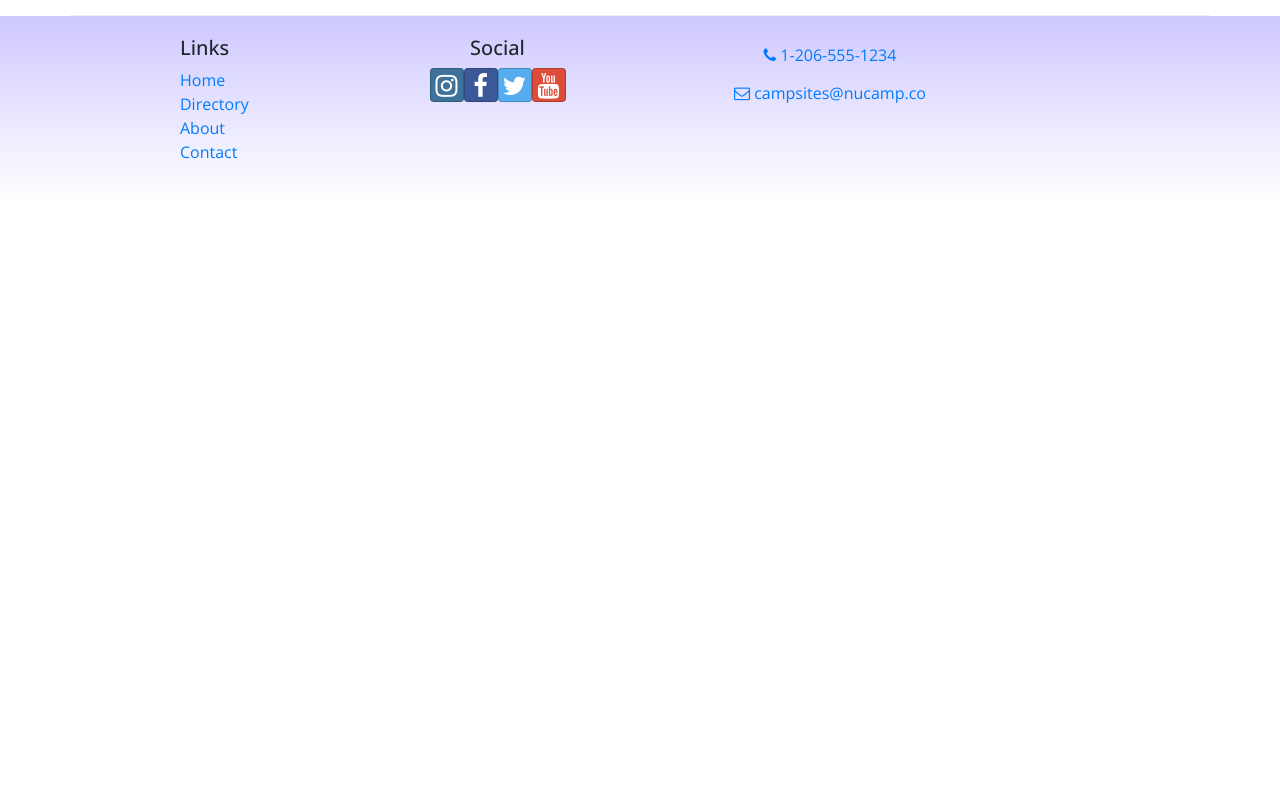
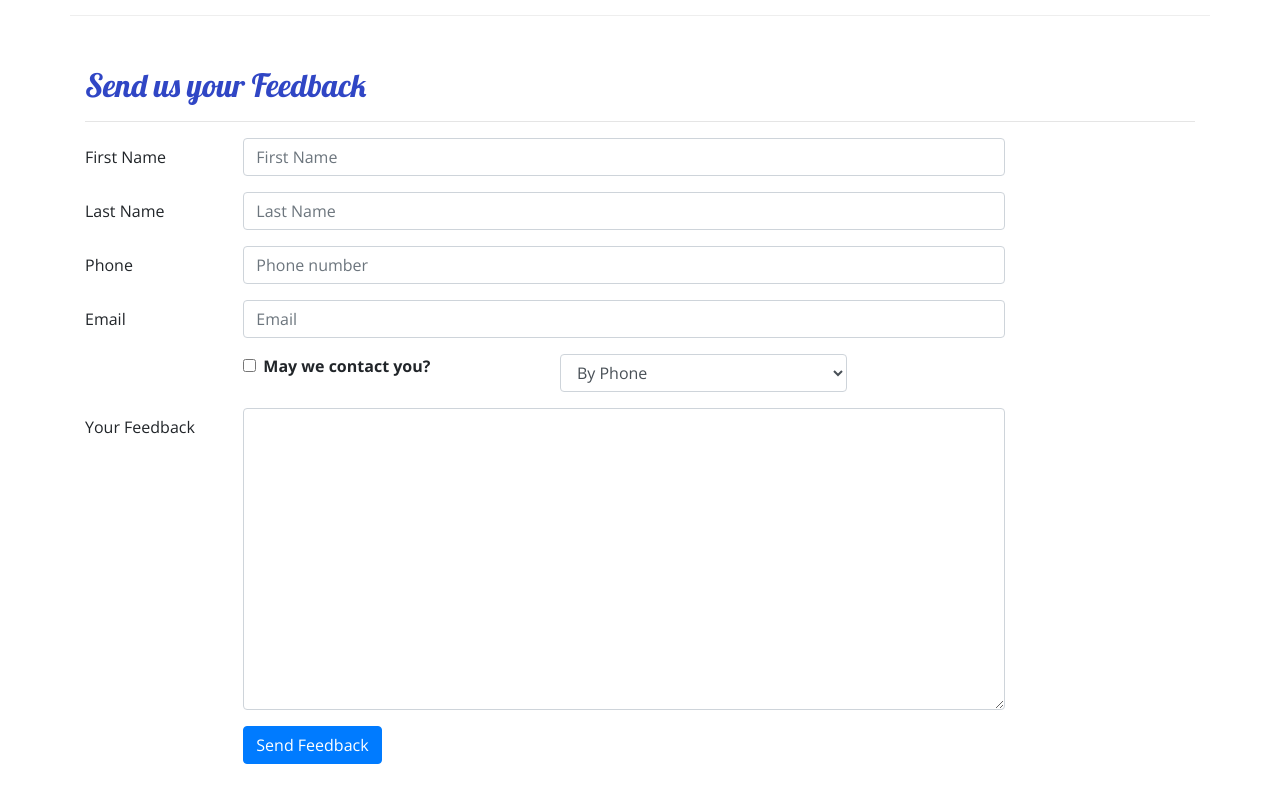
Before and after one commit to lancebierke/ReactNucampSite, a React (Create React App) app: page /contactus in a window 1280 px wide. Shown: the part 560-1360 px from the top of the page. Before the commit the page ends 800 px from the top, so only its background shows below. Built offline with nearby package versions, Linux system fonts and the light colour scheme.

Commit message:
Controlled Forms

```diff
--- /dev/null
+++ b/src/components/AboutComponent.js
@@ -0,0 +1,114 @@
+import React from "react";
+import {
+  Breadcrumb,
+  BreadcrumbItem,
+  Card,
+  CardBody,
+  CardHeader,
+  Media,
+} from "reactstrap";
+import { Link } from "react-router-dom";
+
+function RenderPartner({ partner }) {
+  if (partner) {
+    return (
+      <React.Fragment>
+        <Media object src={partner.image} alt={partner.name} width="150" />
+        <Media body className="ml-5 mb-4">
+          <Media heading>{partner.name}</Media>
+          {partner.description}
+        </Media>
+      </React.Fragment>
+    );
+  } else {
+    <div />;
+  }
+}
+
+function About(props) {
+  const partners = props.partners.map((partner) => {
+    return (
+      <Media tag="li" key={partner.id}>
+        <RenderPartner partner={partner} />
+      </Media>
+    );
+  });
+
+  return (
+    <div className="container">
+      <div className="row">
+        <div className="col">
+          <Breadcrumb>
+            <BreadcrumbItem>
+              <Link to="/home">Home</Link>
+            </BreadcrumbItem>
+            <BreadcrumbItem active>About Us</BreadcrumbItem>
+          </Breadcrumb>
+          <h2>About Us</h2>
+          <hr />
+        </div>
+      </div>
+      <div className="row row-content">
+        <div className="col-sm-6">
+          <h3>Our Mission</h3>
+          <p>
+            We present a curated database of the best campsites in the vast
+            woods and backcountry of the World Wide Web Wilderness. We increase
+            access to adventure for the public while promoting safe and
+            respectful use of resources. The expert wilderness trekkers on our
+            staff personally verify each campsite to make sure that they are up
+            to our standards. We also present a platform for campers to share
+            reviews on campsites they have visited with each other.
+          </p>
+        </div>
+        <div className="col-sm-6">
+          <Card>
+            <CardHeader className="bg-primary text-white">
+              <h3>Facts At a Glance</h3>
+            </CardHeader>
+            <CardBody>
+              <dl className="row">
+                <dt className="col-6">Founded</dt>
+                <dd className="col-6">February 3, 2016</dd>
+                <dt className="col-6">No. of Campsites in 2019</dt>
+                <dd className="col-6">563</dd>
+                <dt className="col-6">No. of Reviews in 2019</dt>
+                <dd className="col-6">4388</dd>
+                <dt className="col-6">Employees</dt>
+                <dd className="col-6">42</dd>
+              </dl>
+            </CardBody>
+          </Card>
+        </div>
+        <div className="col">
+          <Card className="bg-light mt-3">
+            <CardBody>
+              <blockquote className="blockquote">
+                <p className="mb-0">
+                  I will not follow where the path may lead, but I will go where
+                  there is no path, and I will leave a trail.
+                </p>
+                <footer className="blockquote-footer">
+                  Muriel Strode,{" "}
+                  <cite title="Source Title">
+                    "Wind-Wafted Wild Flowers" - The Open Court, 1903
+                  </cite>
+                </footer>
+              </blockquote>
+            </CardBody>
+          </Card>
+        </div>
+      </div>
+      <div className="row row-content">
+        <div className="col-12">
+          <h3>Community Partners</h3>
+        </div>
+        <div className="col mt-4">
+          <Media list>{partners}</Media>
+        </div>
+      </div>
+    </div>
+  );
+}
+
+export default About;
--- a/src/components/CampsiteInfoComponent.js
+++ b/src/components/CampsiteInfoComponent.js
@@ -4,7 +4,7 @@
   CardImg,
   CardText,
   CardBody,
-  CardTitle,
+  //CardTitle,
   Breadcrumb,
   BreadcrumbItem,
 } from "reactstrap";
--- a/src/components/ContactComponent.js
+++ b/src/components/ContactComponent.js
@@ -1,8 +1,50 @@
-import React from "react";
-import { Breadcrumb, BreadcrumbItem } from "reactstrap";
+import React, { Component } from "react";
+import {
+  Breadcrumb,
+  BreadcrumbItem,
+  Button,
+  Form,
+  FormGroup,
+  Label,
+  Input,
+  Col,
+} from "reactstrap";
 import { Link } from "react-router-dom";
 
-function Contact(props) {
+class Contact extends Component {
+  constructor(props) {
+    super(props);
+
+    this.state = {
+      firstName: "",
+      lastName: "",
+      phoneNum: "",
+      email: "",
+      contactType: "By Phone",
+      feedback: "",
+    };
+
+    this.handleInputChange = this.handleInputChange.bind(this);
+    this.handleSubmit = this.handleSubmit.bind(this);
+  }
+
+  handleInputChange(event) {
+    const target = event.target;
+    const name = target.name;
+    const value = target.type === "checkbox" ? target.checked : target.value;
+
+    this.setState({
+      [name]: value,
+    });
+  }
+
+  handleSubmit(event) {
+    console.log("Current state is: " + JSON.stringify(this.state));
+    alert("Current state is: " + JSON.stringify(this.state));
+    event.preventDefault();
+  }
+
+  render() {
     return (
       <div className="container">
         <div className="row">
@@ -43,8 +85,93 @@
             </a>
           </div>
         </div>
+        <div className="row row-content">
+                    <div className="col-12">
+                        <h2>Send us your Feedback</h2>
+                        <hr />
+                    </div>
+                    <div className="col-md-10">
+                        <Form onSubmit={this.handleSubmit}>
+                            <FormGroup row>
+                                <Label htmlFor="firstName" md={2}>First Name</Label>
+                                <Col md={10}>
+                                    <Input type="text" id="firstName" name="firstName"
+                                        placeholder="First Name"
+                                        value={this.state.firstName}
+                                        onChange={this.handleInputChange} />
+                                </Col>
+                            </FormGroup>
+                            <FormGroup row>
+                                <Label htmlFor="lastName" md={2}>Last Name</Label>
+                                <Col md={10}>
+                                    <Input type="text" id="lastName" name="lastName"
+                                        placeholder="Last Name"
+                                        value={this.state.lastName}
+                                        onChange={this.handleInputChange} />
+                                </Col>
+                            </FormGroup>
+                            <FormGroup row>
+                                <Label htmlFor="phoneNum" md={2}>Phone</Label>
+                                <Col md={10}>
+                                    <Input type="tel" id="phoneNum" name="phoneNum"
+                                        placeholder="Phone number"
+                                        value={this.state.phoneNum}
+                                        onChange={this.handleInputChange} />
+                                </Col>
+                            </FormGroup>
+                            <FormGroup row>
+                                <Label htmlFor="email" md={2}>Email</Label>
+                                <Col md={10}>
+                                    <Input type="email" id="email" name="email"
+                                        placeholder="Email"
+                                        value={this.state.email}
+                                        onChange={this.handleInputChange} />
+                                </Col>
+                            </FormGroup>
+                            <FormGroup row>
+                                <Col md={{size: 4, offset: 2}}>
+                                    <FormGroup check>
+                                        <Label check>
+                                            <Input type="checkbox"
+                                                name="agree"
+                                                checked={this.state.agree}
+                                                onChange={this.handleInputChange} /> {' '}
+                                            <strong>May we contact you?</strong>
+                                        </Label>
+                                    </FormGroup>
+                                </Col>
+                                <Col md={4}>
+                                    <Input type="select" name="contactType"
+                                            value={this.state.contactType}
+                                            onChange={this.handleInputChange}>
+                                        <option>By Phone</option>
+                                        <option>By Email</option>
+                                    </Input>
+                                </Col>
+                            </FormGroup>
+                            <FormGroup row>
+                                <Label htmlFor="feedback" md={2}>Your Feedback</Label>
+                                <Col md={10}>
+                                    <Input type="textarea" id="feedback" name="feedback"
+                                        rows="12"
+                                        value={this.state.feedback}
+                                        onChange={this.handleInputChange}></Input>
+                                </Col>
+                            </FormGroup>
+                            <FormGroup row>
+                                <Col md={{size: 10, offset: 2}}>
+                                    <Button type="submit" color="primary">
+                                        Send Feedback
+                                    </Button>
+                                </Col>
+                            </FormGroup>
+                        </Form>
+                    </div>
+                </div>
             </div>
         );
     }
+}
+
 
 export default Contact;
--- a/src/components/MainComponent.js
+++ b/src/components/MainComponent.js
@@ -1,6 +1,7 @@
 import React, { Component } from "react";
 import Directory from "./DirectoryComponent";
 import CampsiteInfo from "./CampsiteInfoComponent";
+import About from "./AboutComponent";
 import Header from "./HeaderComponent";
 import Footer from "./FooterComponent";
 import Home from "./HomeComponent";
@@ -45,8 +46,7 @@
               (campsite) => campsite.id === +match.params.campsiteId
             )[0]
           }
-          comments={
-            this.state.comments.filter(
+          comments={this.state.comments.filter(
             (comment) => comment.campsiteId === +match.params.campsiteId
           )}
         />
@@ -64,6 +64,11 @@
             render={() => <Directory campsites={this.state.campsites} />}
           />
           <Route path="/directory/:campsiteId" component={CampsiteWithId} />
+          <Route
+            exact
+            path="/aboutus"
+            render={() => <About partners={this.state.partners} />}
+          />
           <Route exact path="/contactus" component={Contact} />
           <Redirect to="/home" />
         </Switch>
```
Lines whose indentation alone changed are shown as unchanged.
